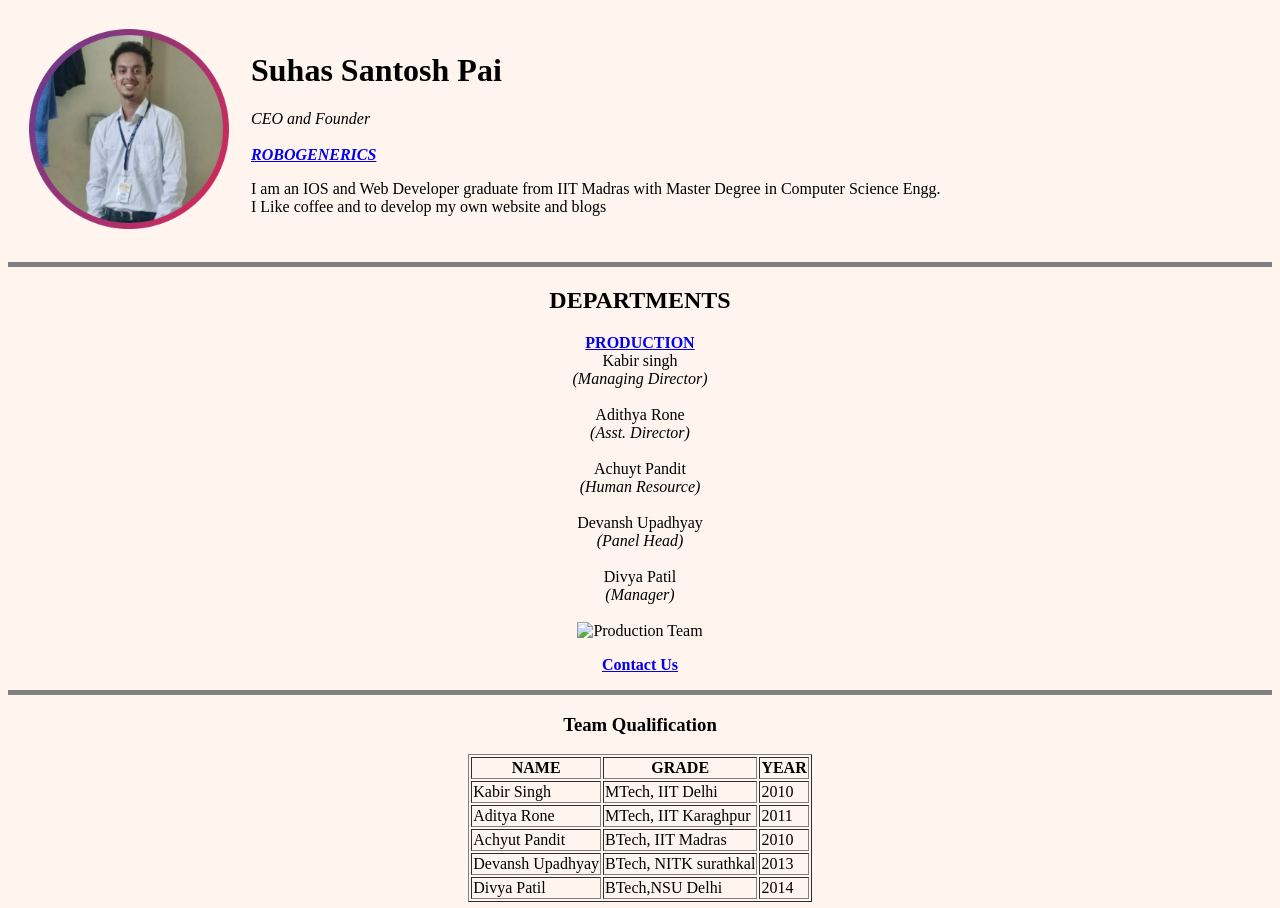
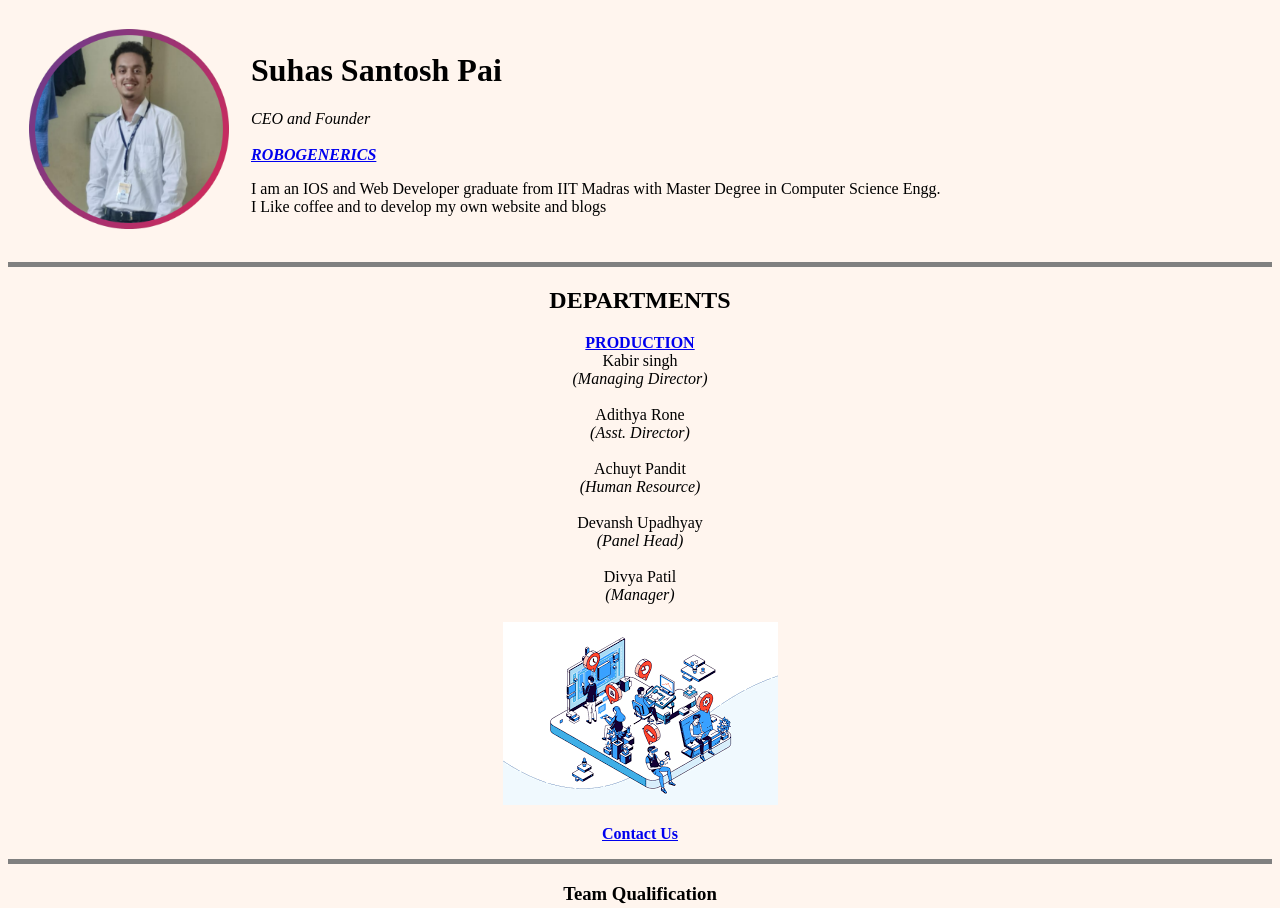
Before and after one commit to SuhasP2002/cv, a plain HTML site: page index.html in a window 1280 px wide. Shown: the top 908 px of the page. Drawn offline with Linux system fonts and the light colour scheme.

Commit message:
update index.html

```diff
--- a/index.html
+++ b/index.html
@@ -56,7 +56,7 @@
       <Center>Divya Patil <footer><i>(Manager)</i></footer>
         <br />
       </Center>
-      <img src="C:\Users\suhas\Desktop\HTML PROJECTS\download.png" alt="Production Team" />
+      <img src="https://github.com/SuhasP2002/cv/blob/main/images/B.png" alt="Production Team" />
       <p><b><a href="C:\Users\suhas\Desktop\HTML PROJECTS\Contact Us.html">Contact Us</a></b></p>
     </Center>
     <hr size="5" noshade />
```
